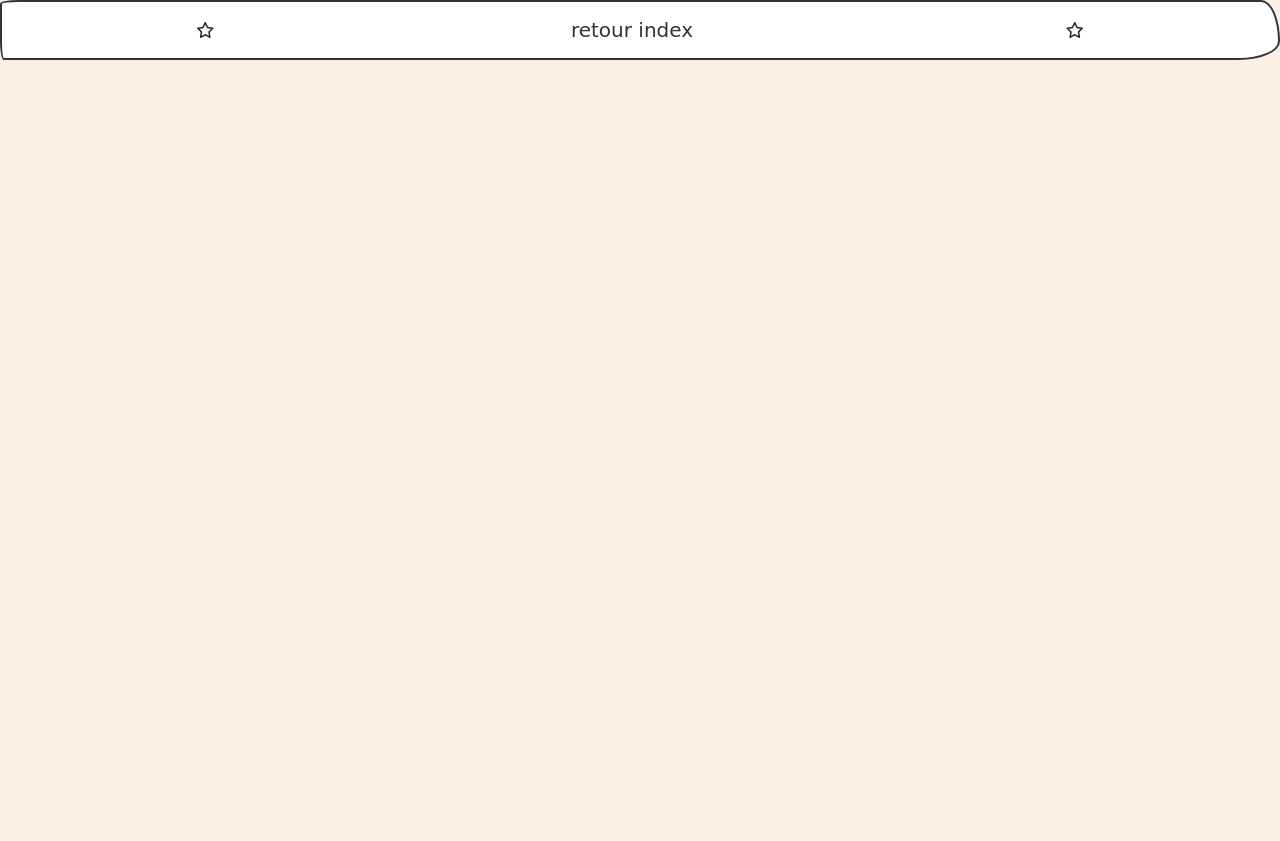
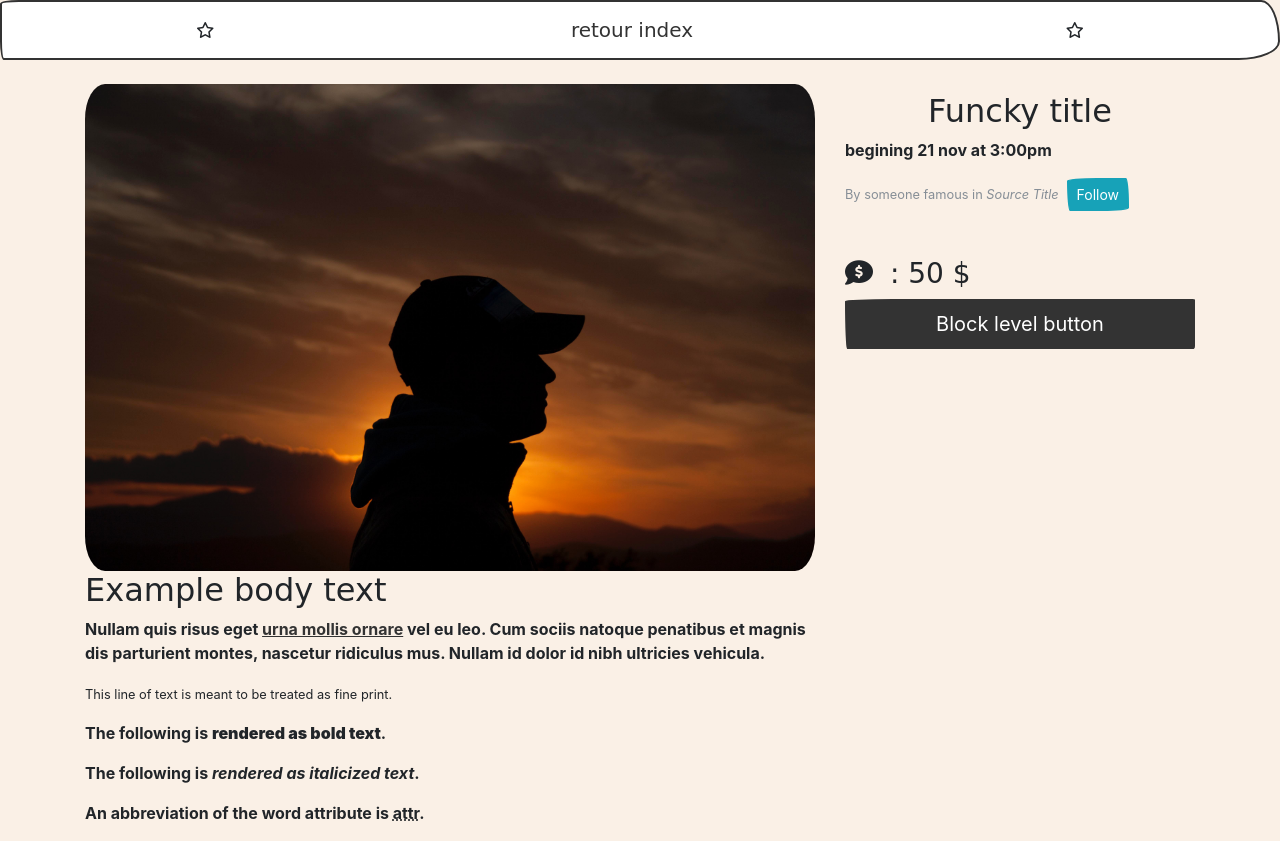
Before and after one commit to piwiit/Molecules_Organismes, a plain HTML site: page card_type.html in a window 1280 px wide. Before the commit the page ends 800 px from the top, so only its background shows below. Drawn offline with Linux system fonts and the light colour scheme; a web font is replaced by a local one.

Commit message:
add cards

```diff
--- a/card_type.html
+++ b/card_type.html
@@ -18,6 +18,48 @@
       <a class="navbar-brand" href="./index.html">retour index</a>
       <i class="far fa-star"></i>
     </nav>
-    <div class="container"></div>
+    <div class="container">
+      <div class="row">
+        <img src="./profile.jpg" alt="image" class="col-8 rounded-lg" />
+        <div class="col-4">
+          <h2 class="text-center my-2">Funcky title</h2>
+          <p>begining 21 nov at 3:00pm</p>
+          <footer class="footer text-muted">
+            <small>
+              By someone famous in
+              <cite title="Source Title">Source Title</cite></small
+            >
+            <button type="button" class="btn btn-info btn-sm ml-1">
+              Follow
+            </button>
+          </footer>
+          <h3><i class="fas fa-comment-dollar mt-5 mr-2"> </i> : 50 $</h3>
+          <button type="button" class="btn btn-primary btn-lg btn-block">
+            Block level button
+          </button>
+        </div>
+
+        <div class="col-8">
+          <h2>Example body text</h2>
+          <p>
+            Nullam quis risus eget <a href="#">urna mollis ornare</a> vel eu
+            leo. Cum sociis natoque penatibus et magnis dis parturient montes,
+            nascetur ridiculus mus. Nullam id dolor id nibh ultricies vehicula.
+          </p>
+          <p>
+            <small
+              >This line of text is meant to be treated as fine print.</small
+            >
+          </p>
+          <p>The following is <strong>rendered as bold text</strong>.</p>
+          <p>The following is <em>rendered as italicized text</em>.</p>
+          <p>
+            An abbreviation of the word attribute is
+            <abbr title="attribute">attr</abbr>.
+          </p>
+        </div>
+        <div class="col-4"></div>
+      </div>
+    </div>
   </body>
 </html>
```
